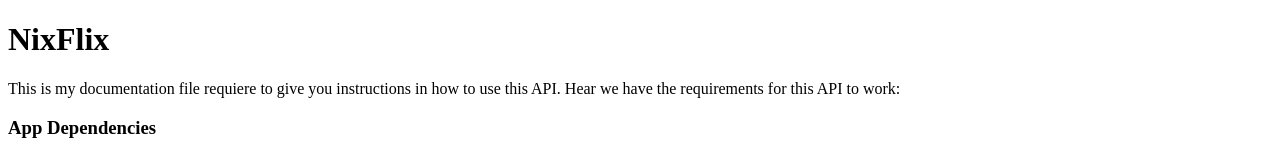
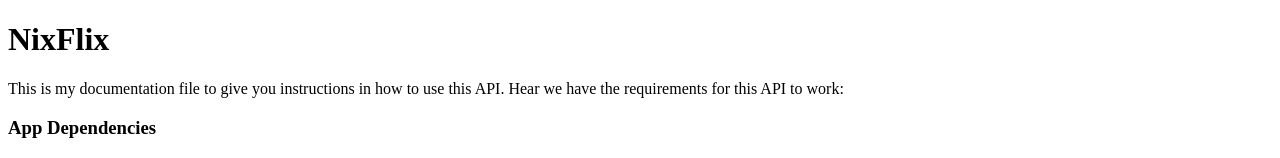
Before and after one commit to warpedpuppy/nick-movie-netlify, a website: page public/documentation.html in a window 1280 px wide. Shown: the top 158 px of the page. Drawn offline with Linux system fonts and the light colour scheme.

Commit message:
Update to README&Documentation.html
Fixed typo

```diff
--- a/public/documentation.html
+++ b/public/documentation.html
@@ -11,8 +11,8 @@
   <body>
     <h1>NixFlix</h1>
     <p>
-      This is my documentation file requiere to give you instructions in how to
-      use this API. Hear we have the requirements for this API to work:
+      This is my documentation file to give you instructions in how to use this
+      API. Hear we have the requirements for this API to work:
     </p>
     <h3>App Dependencies</h3>
     <ul>
```
Also changed, not shown: README.md.
